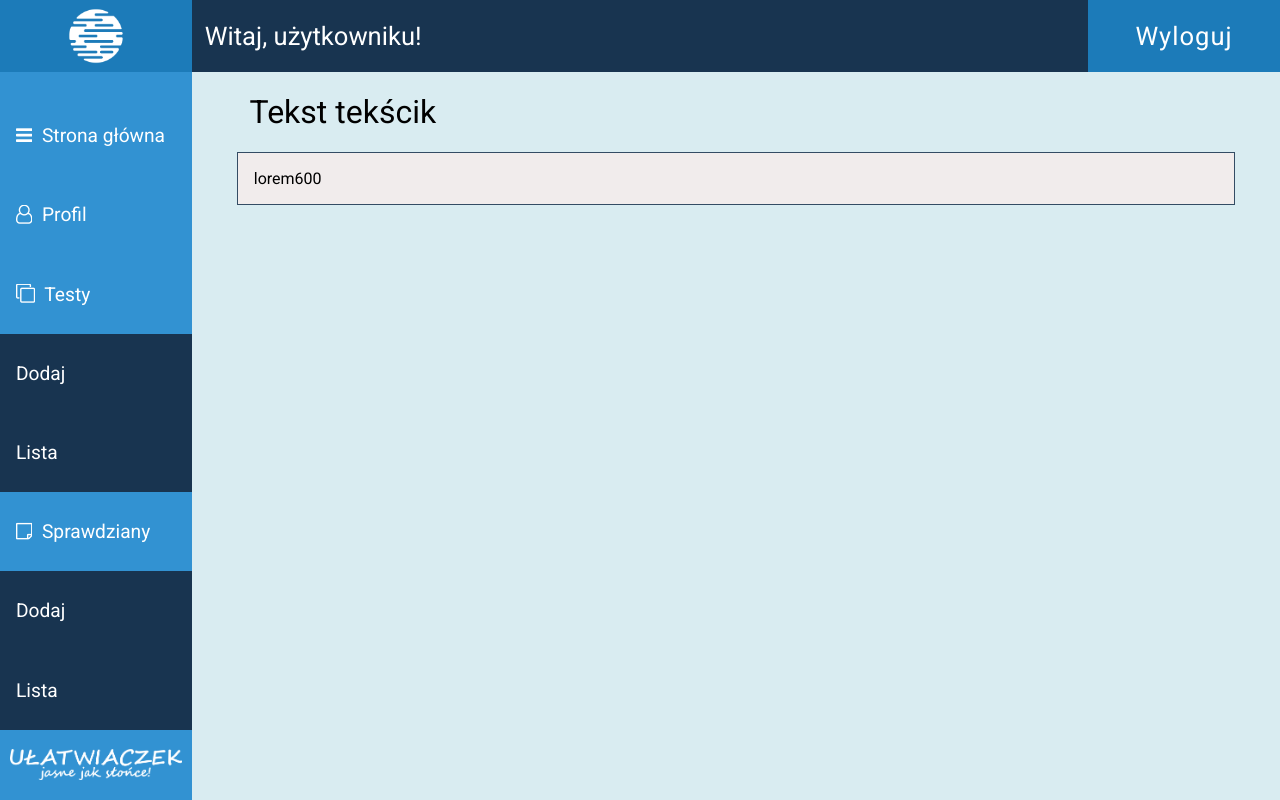
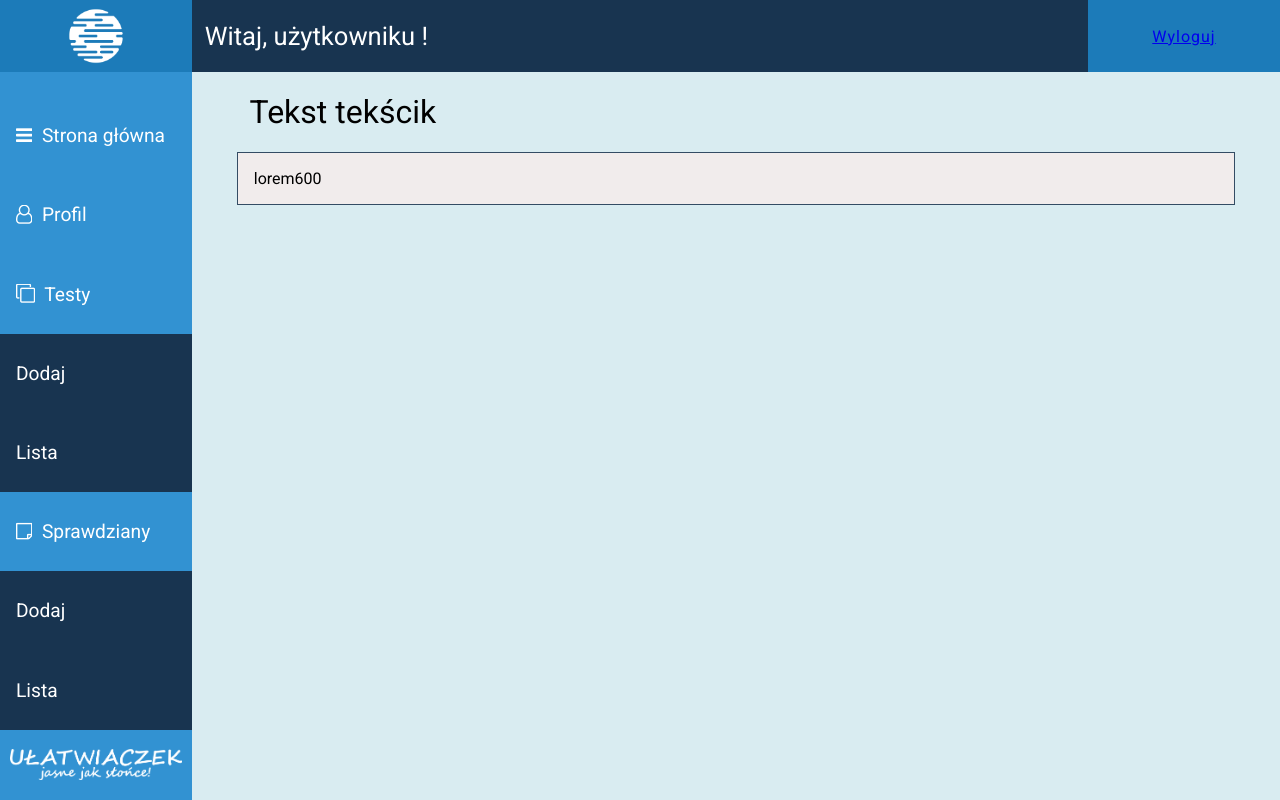
Before and after one commit to Marucik/Ulatwiaczek, a Django app: page / in a window 1280 px wide. Run offline with Django 3.2, Linux system fonts and the light colour scheme; style sheets or scripts are compiled from the project's sources; some libraries are stand-ins or nearby versions.

Commit message:
Zmodyfikowano ścieżke wylogowywania

```diff
--- a/main/templates/base.html
+++ b/main/templates/base.html
@@ -5,7 +5,7 @@
   <meta charset="UTF-8">
   <meta name="viewport" content="width=device-width, initial-scale=1.0">
   <meta http-equiv="X-UA-Compatible" content="IE=edge">
-  <title>{% block title %}Ulatwiaczek{% endblock %}</title>
+  <title>{% block title %} Ulatwiaczek {% endblock %}</title>
   <link rel="stylesheet" href="{% static 'css/main.min.css' %}">
   <link rel="stylesheet" href="{% static 'css/font-awesome.min.css' %}">
   <link href="https://fonts.googleapis.com/css?family=Roboto:400" rel="stylesheet">
@@ -14,8 +14,8 @@
   <div class="container">
     <header>
       <div class="logo"><img src="{% static 'images/logo.png' %}" alt="Logo"></div>
-      <div class="message">Witaj, {% block name %}użytkowniku{% endblock %}!</div>
-      <div class="logout">Wyloguj</div>
+      <div class="message">Witaj, {% block userName %} użytkowniku {% endblock %}!</div>
+      <div class="logout"><a href="{% url 'wylogowanie' %}">Wyloguj</a></div>
     </header>
     <main>
       <nav>
```
